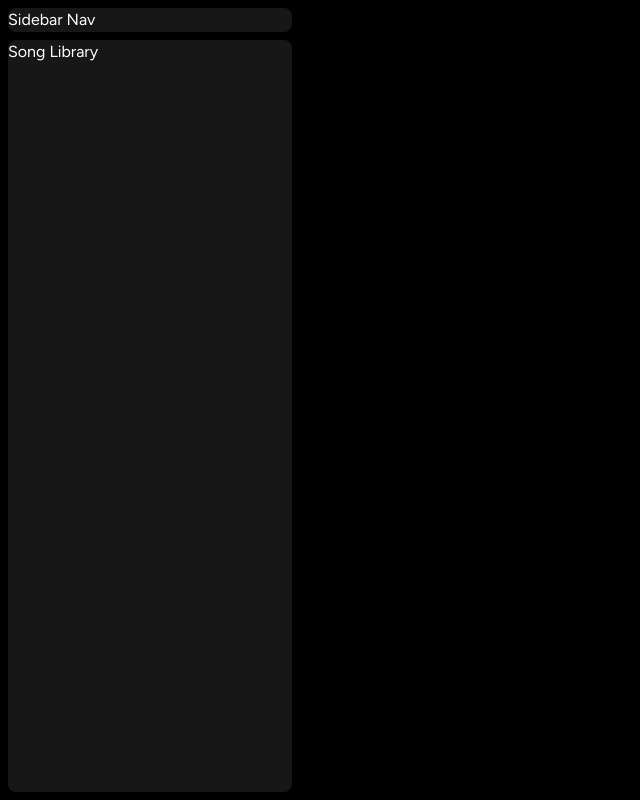
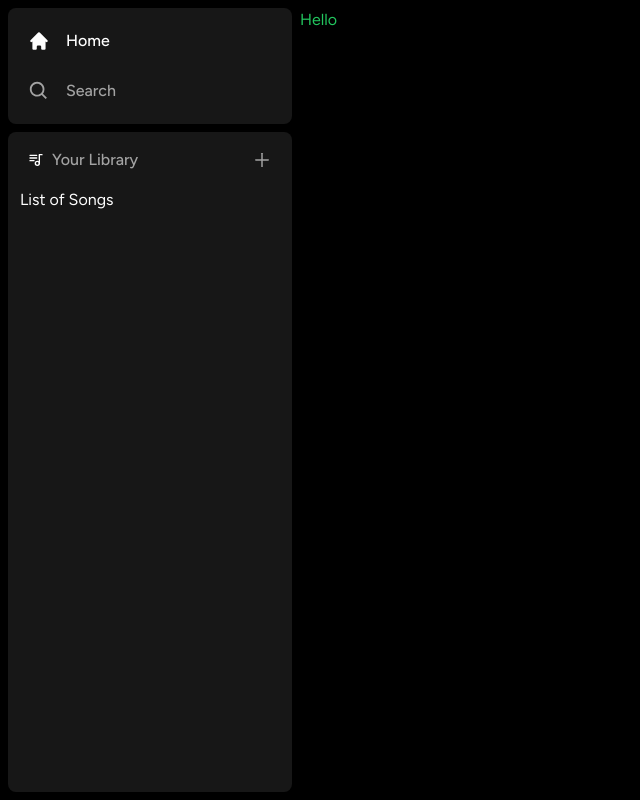
Before and after one commit to NoerGitKat/spotify-clone-ts, a Next.js app: page / in a window 1280 px wide. Shown: the whole page, without its empty margins (0-640 px from the left). Built offline with nearby package versions, Linux system fonts and the light colour scheme.

Commit message:
Formatted sections Library

```diff
--- a/app/(site)/page.tsx
+++ b/app/(site)/page.tsx
@@ -1,5 +1,3 @@
-import Image from "next/image";
-
 export default function Home() {
   return <main className="text-green-500">Hello</main>;
 }
--- a/components/Box.tsx
+++ b/components/Box.tsx
@@ -1,11 +1,12 @@
+import { ReactNode, FC } from "react";
 import { twMerge } from "tailwind-merge";
 
 interface IBoxProps {
-  children: React.ReactNode;
+  children: ReactNode;
   className?: string;
 }
 
-const Box: React.FC<IBoxProps> = ({ children, className }) => {
+const Box: FC<IBoxProps> = ({ children, className }) => {
   return (
     <aside
       className={twMerge(" bg-neutral-900 rounded-lg h-fit w-full", className)}
--- /dev/null
+++ b/components/Library.tsx
@@ -0,0 +1,22 @@
+import { TbPlaylist } from "react-icons/tb";
+import { AiOutlinePlus } from "react-icons/ai";
+
+const Library = () => {
+  return (
+    <section className="flex flex-col">
+      <aside className="flex items-center justify-between px-5 pt-4">
+        <aside className="inline-flex items-center gap-x-2">
+          <TbPlaylist />
+          <p className="text-neutral-400 font-medium text-md">Your Library</p>
+        </aside>
+        <AiOutlinePlus
+          size={20}
+          className="text-neutral-400 cursor-pointer hover:text-white transition"
+        />
+      </aside>
+      <aside className="flex flex-col gap-y-2 mt-4 px-3">List of Songs</aside>
+    </section>
+  );
+};
+
+export default Library;
--- a/components/Sidebar.tsx
+++ b/components/Sidebar.tsx
@@ -1,22 +1,32 @@
 "use client";
 
+import { ReactNode, FC } from "react";
 import { useSidebar } from "@/hooks";
 import Box from "./Box";
+import SidebarItem from "./SidebarItem";
+import Library from "./Library";
 
 interface ISidebarProps {
-  children: React.ReactNode;
+  children: ReactNode;
 }
 
-const Sidebar: React.FC<ISidebarProps> = ({ children }) => {
+const Sidebar: FC<ISidebarProps> = ({ children }) => {
   const { routes, pathname } = useSidebar();
 
   return (
-    <aside className="flex h-full">
-      <section className="hidden md:flex flex-col gap-y-2 bg-black h-full w-[300px] p-2">
-        <Box>Sidebar Nav</Box>
-        <Box className="overflow-y-auto h-full">Song Library</Box>
-      </section>
-    </aside>
+    <section className="flex h-full">
+      <aside className="hidden md:flex flex-col gap-y-2 bg-black h-full w-[300px] p-2">
+        <Box className="flex flex-col gap-y-4 px-5 py-4">
+          {routes.map((route) => (
+            <SidebarItem key={route.label} {...route} />
+          ))}
+        </Box>
+        <Box className="overflow-y-auto h-full">
+          <Library />
+        </Box>
+      </aside>
+      <main className="h-full flex-1 overflow-y-auto py-2">{children}</main>
+    </section>
   );
 };
 
--- /dev/null
+++ b/components/SidebarItem.tsx
@@ -0,0 +1,33 @@
+import Link from "next/link";
+import React, { FC } from "react";
+import { IconType } from "react-icons";
+import { twMerge } from "tailwind-merge";
+
+type SidebarItemProps = {
+  icon: IconType;
+  label: string;
+  active?: boolean;
+  href: string;
+};
+
+const SidebarItem: FC<SidebarItemProps> = ({
+  icon: Icon,
+  label,
+  active,
+  href
+}) => {
+  return (
+    <Link
+      href={href}
+      className={twMerge(
+        "flex flex-row h-auto items-center w-full gap-x-4 text-md font-medium cursor-pointer hover:text-white transition text-neutral-400 py-1",
+        active && "text-white"
+      )}
+    >
+      <Icon size={26} />
+      <p className="truncate w-full">{label}</p>
+    </Link>
+  );
+};
+
+export default SidebarItem;
--- a/components/index.ts
+++ b/components/index.ts
@@ -1 +1,2 @@
 export { default as Sidebar } from "./Sidebar";
+export { default as Library } from "./Library";
```
Also changed, not shown: app/layout.tsx (+2 -5 lines), 2 other files (tests, documents, lock files or other folders).
